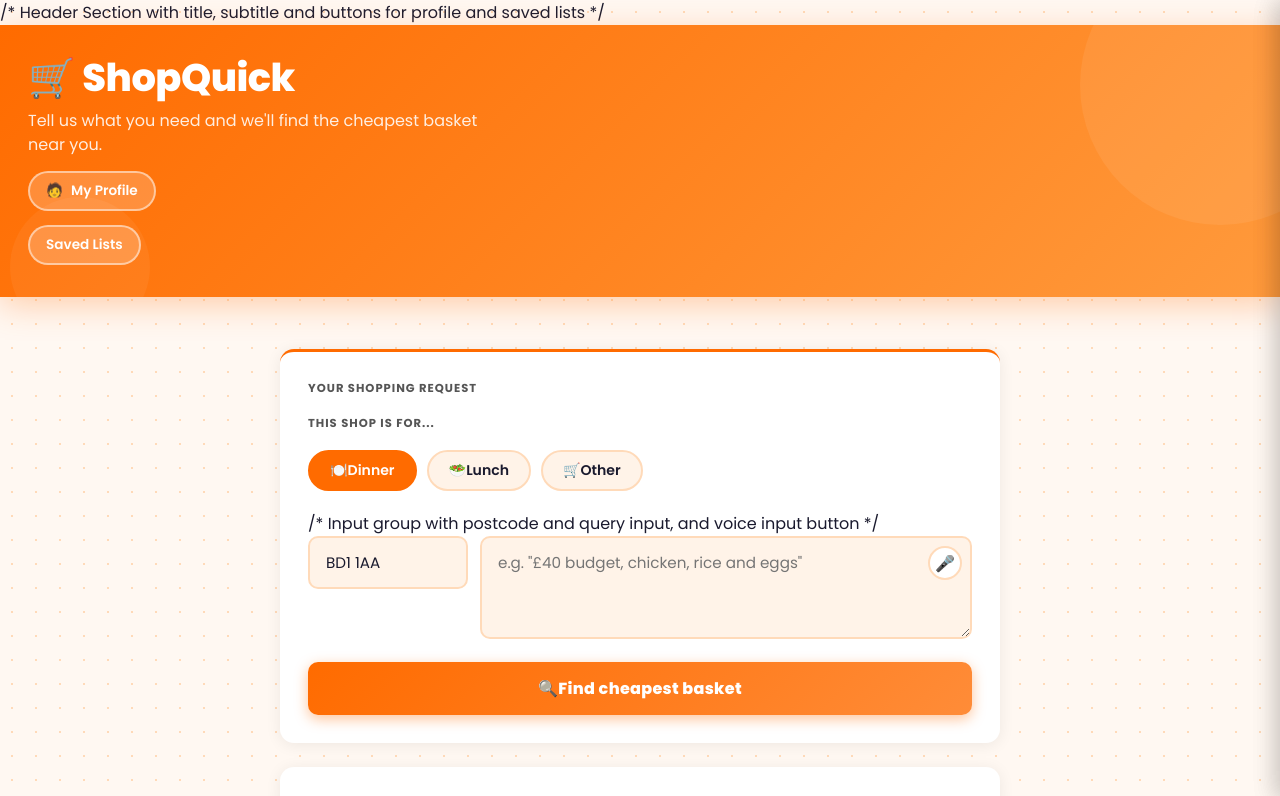
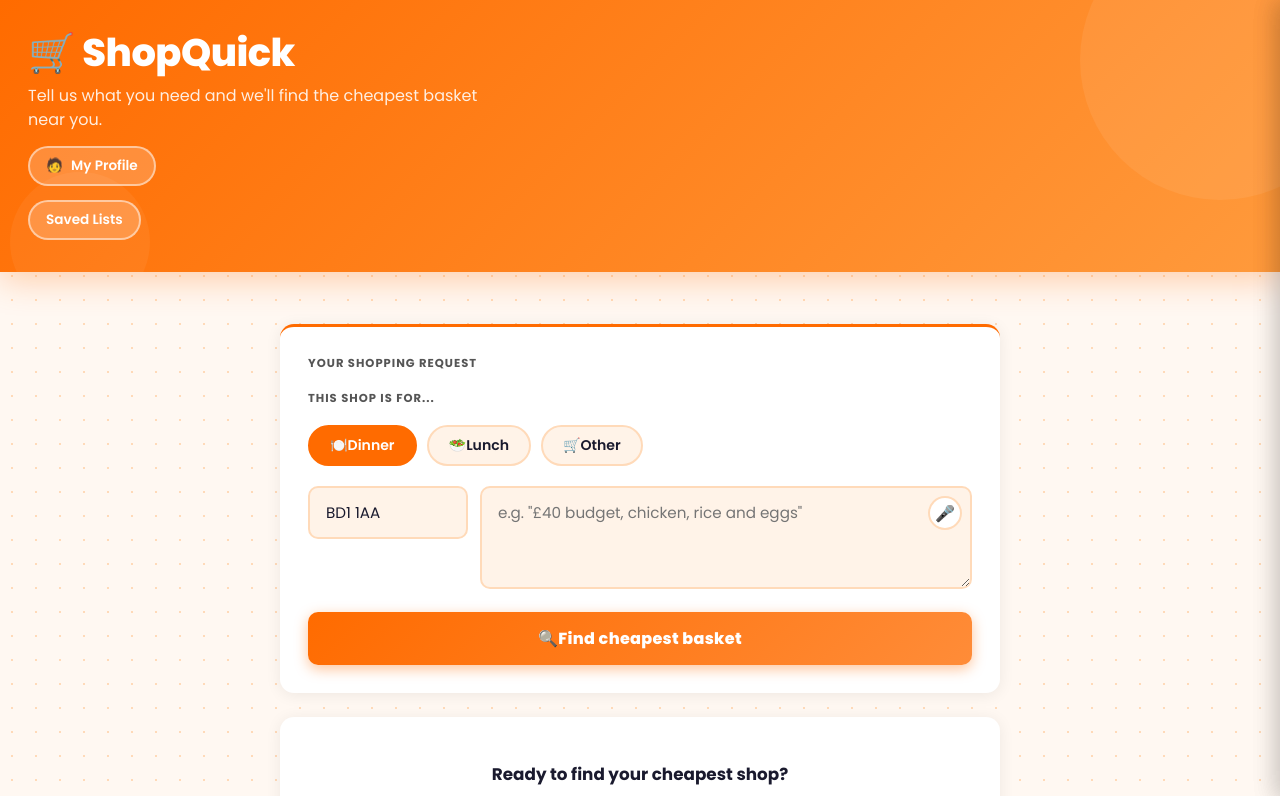
Before and after one commit to Esiawfor/ShopQuick-Enterprise-Pro, a React (Create React App) app in the folder Software/: page / in a window 1280 px wide. Shown: the top 796 px of the page. Built offline with nearby package versions, Linux system fonts and the light colour scheme.

Commit message:
Refactor code structure for improved readability and maintainability. Addiotnally, changed the logo and name of the website tab

```diff
--- a/Software/src/App.css
+++ b/Software/src/App.css
@@ -81,6 +81,13 @@ body {
   position: relative;
   z-index: 1;
   line-height: 1.1;
+}
+
+.app-logo {
+  height: 60px;
+  width: auto;
+  cursor: pointer;
+  object-fit: contain;
 }
 
 .app-subtitle {
--- a/Software/src/App.js
+++ b/Software/src/App.js
@@ -3,6 +3,7 @@ import {useState, useEffect} from 'react';
 //import{GroceryItems, STORES} from './data/mockPrices';
 import { processShoppingRequest } from './logic/basketEngine';
 import './App.css'
+import logo from './logo.png';
 
 const AVATAR_OPTIONS = ['👩', '👨'];
 
@@ -239,8 +240,9 @@ function App() {
   return ( // we return the JSX that defines the UI of our app, using the state variables and event handlers we defined
             // above to create an interactive experience for the user
     <>
-      /*   Header Section with title, subtitle and buttons for profile and saved lists   */
+      {/*   Header Section with title, subtitle and buttons for profile and saved lists   */}
       <header className='app-header'>
+         <title>ShopQuick</title>
         <h1 className='app-title' onClick={handleReset} style={{ cursor: 'pointer' }}>
             🛒 ShopQuick
         </h1>
@@ -283,7 +285,7 @@ function App() {
         </div>
       </div>
 
-          /*   Input group with postcode and query input, and voice input button   */
+          {/*   Input group with postcode and query input, and voice input button   */}
         <div className='input-group'>
           <input
           className='postcode-input'
@@ -347,7 +349,7 @@ function App() {
           </div>
       )}
 
-        /*   Results Section, shows the AI summary, list of items found and store comparison table   */
+        {/*   Results Section, shows the AI summary, list of items found and store comparison table   */}
       {result && !loading && (
         <div className='results-section'>
 
@@ -370,10 +372,10 @@ function App() {
       </div>
     )}
 
-    /* we only show the store comparison table if there are any baskets in the results, which means the AI was able to find
+    {/* we only show the store comparison table if there are any baskets in the results, which means the AI was able to find
     prices for some of the items and compare them across stores. If there are no baskets, it means the AI couldn't find any prices
     for the items, and we can show an error message instead. This way we avoid showing an empty or confusing table when there are
-    no results to compare. */
+    no results to compare. */}
     {result.baskets && result.baskets.length > 0 && (
       <div className='comparison-card'>
         <h2> Store Comparison</h2>
```
Also changed, not shown: Software/src/logo.png (added), 1 other file (tests, documents, lock files or other folders).
